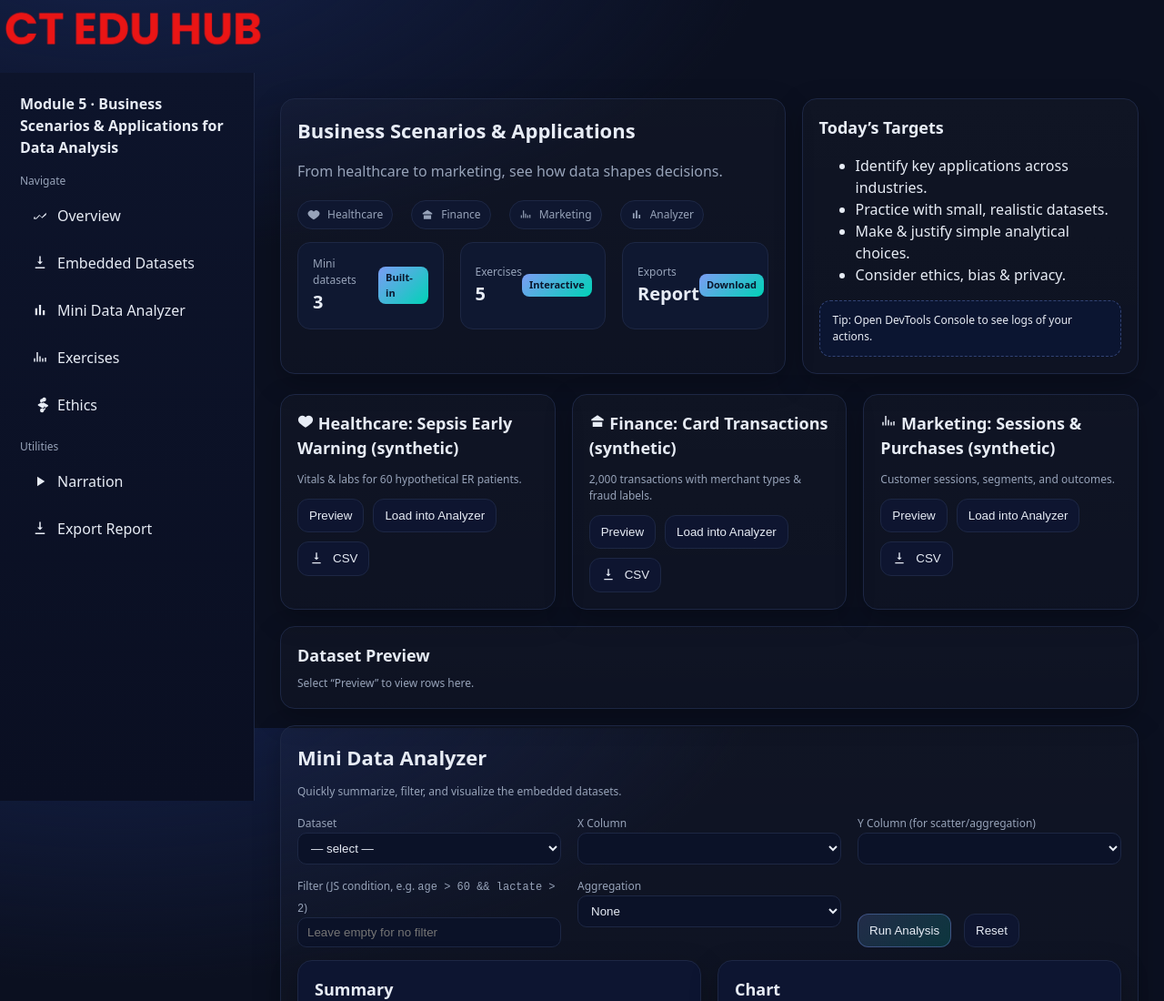
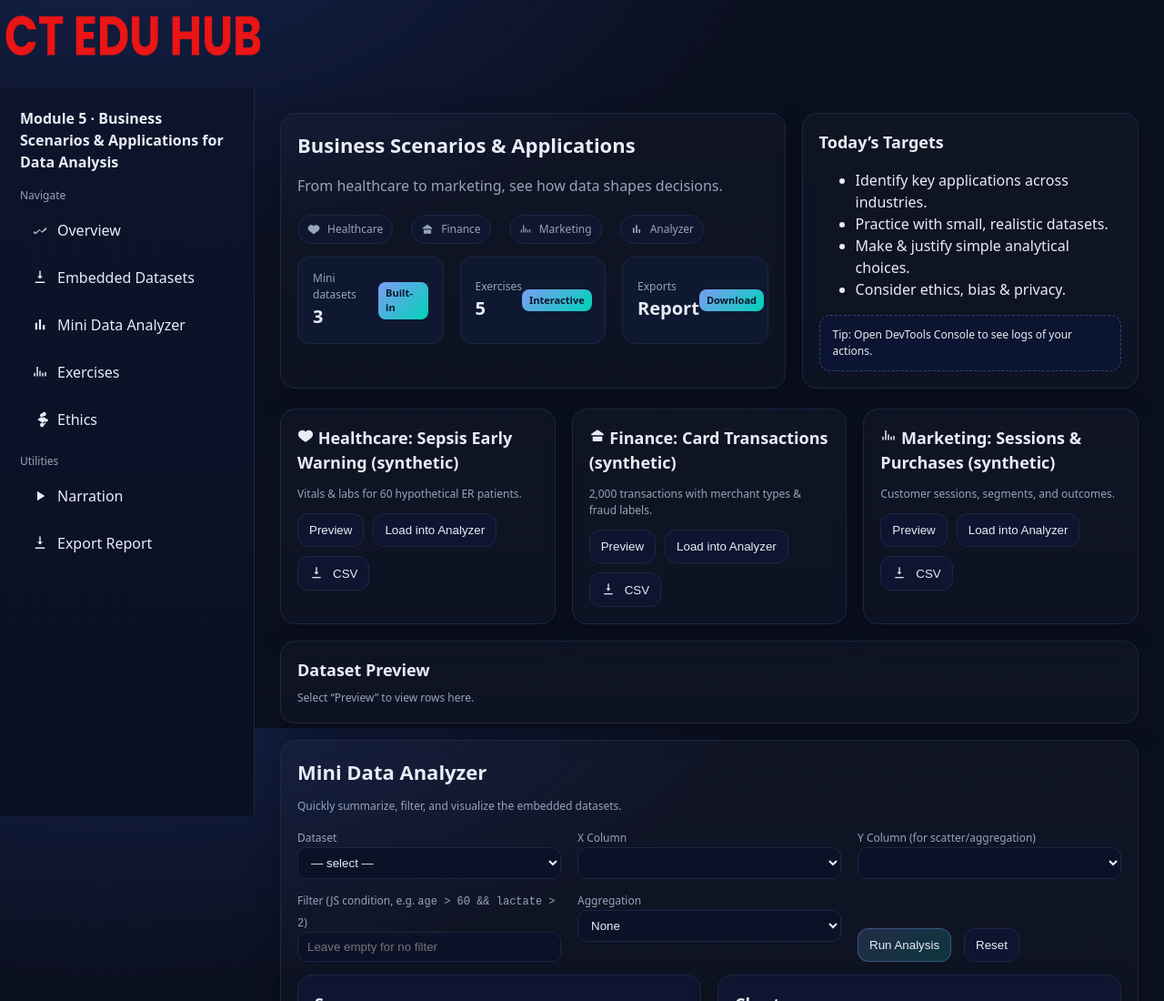
Before and after one commit to JayJoe94/eduhub-module-simulator, a plain HTML site: page index.html in a window 1280 px wide. Shown: the top 1100 px of the page at 91% size. Drawn offline with nearby package versions, Linux system fonts and the light colour scheme; files whose address does not match are found by name.

Commit message:
Update index.html

```diff
--- a/index.html
+++ b/index.html
@@ -137,7 +137,7 @@
     <header>
       <!-- YOUR LOGO (edit the src to your file path or URL) -->
       <div class="brand">
-        <img src="C:\Users\janya\OneDrive\Documents\Partnership_Collabo\CT EDU APP\Basics of Data Analysis\Module 5 - Business Case Study\Module 5 Interactive\assets\logo.png" alt="CT EDU HUB"style="width:300px; height:80;">
+        <img src="\Module 5 - Business Case Study\Module 5 Interactive\assets\logo.png" alt="CT EDU HUB"style="width:300px; height:80px;">
         <!-- Optional brand text next to the logo -->
 
       </div>
```
